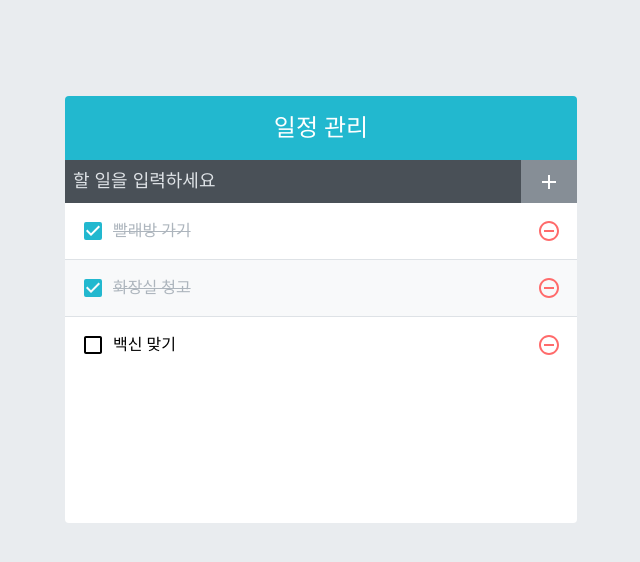
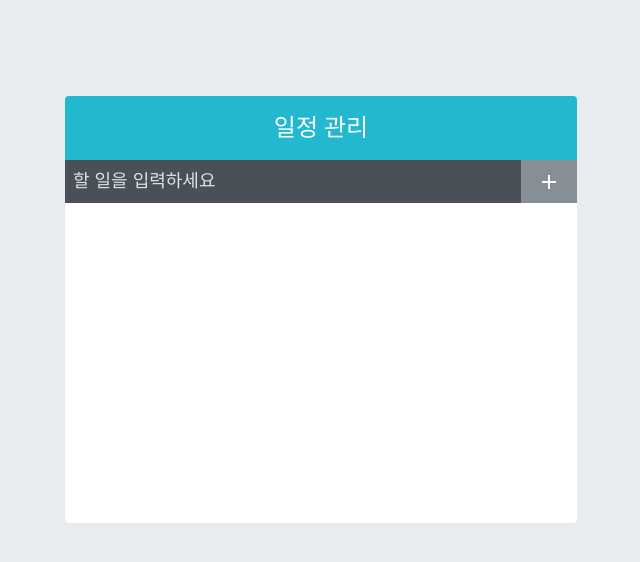
Before and after one commit to ShinEunJin/react-typescript-study, a React (Create React App) app: page / in a window 1280 px wide. Shown: the top 562 px of the page, without its empty margins (319-959 px from the left). Built offline with nearby package versions, Linux system fonts and the light colour scheme.

Commit message:
typescript usestate array

```diff
--- a/src/App.tsx
+++ b/src/App.tsx
@@ -5,29 +5,18 @@ import TodoList from "./components/TodoList"
 import TodoTemplate from "./components/TodoTemplate"
 import "./App.scss"
 
+interface todos {
+  id: number
+  text: string
+  checked: boolean
+}
 function App() {
-  const [todos, setTodos] = useState([
-    {
-      id: 1,
-      text: "빨래방 가기",
-      checked: true,
-    },
-    {
-      id: 2,
-      text: "화장실 청고",
-      checked: true,
-    },
-    {
-      id: 3,
-      text: "백신 맞기",
-      checked: false,
-    },
-  ])
+  const [todos, setTodos] = useState<todos[]>([])
 
-  const nextId = useRef(4)
+  const nextId = useRef(0)
 
   const onInsert = useCallback(
-    (text) => {
+    (text: string) => {
       const todo = {
         id: nextId.current,
         text,
@@ -39,10 +28,17 @@ function App() {
     [todos]
   )
 
+  const onRemove = useCallback(
+    (id: number) => {
+      setTodos(todos.filter((todo) => todo.id !== id))
+    },
+    [todos]
+  )
+
   return (
     <TodoTemplate>
       <TodoInsert onInsert={onInsert} />
-      <TodoList todos={todos} />
+      <TodoList todos={todos} onRemove={onRemove} />
     </TodoTemplate>
   )
 }
--- a/src/components/TodoList.tsx
+++ b/src/components/TodoList.tsx
@@ -7,13 +7,14 @@ interface TodoListProps {
     text: string
     checked: boolean
   }[]
+  onRemove: (id: number) => void
 }
 
-const TodoList = ({ todos }: TodoListProps) => {
+const TodoList = ({ todos, onRemove }: TodoListProps) => {
   return (
     <div className="TodoList">
       {todos.map((todo) => (
-        <TodoListItem todo={todo} key={todo.id} />
+        <TodoListItem todo={todo} key={todo.id} onRemove={onRemove} />
       ))}
     </div>
   )
--- a/src/components/TodoListItem.tsx
+++ b/src/components/TodoListItem.tsx
@@ -9,14 +9,15 @@ import "./TodoListItem.scss"
 
 interface TodoProps {
   todo: {
-    id?: number
+    id: number
     text: string
     checked: boolean
   }
+  onRemove: (id: number) => void
 }
 
-const TodoListItem = ({ todo }: TodoProps) => {
-  const { text, checked } = todo
+const TodoListItem = ({ todo, onRemove }: TodoProps) => {
+  const { id, text, checked } = todo
 
   return (
     <div className="TodoListItem">
@@ -24,7 +25,7 @@ const TodoListItem = ({ todo }: TodoProps) => {
         {checked ? <MdCheckBox /> : <MdCheckBoxOutlineBlank />}
         <div className="text">{text}</div>
       </div>
-      <div className="remove">
+      <div className="remove" onClick={() => onRemove(id)}>
         <MdRemoveCircleOutline />
       </div>
     </div>
```
